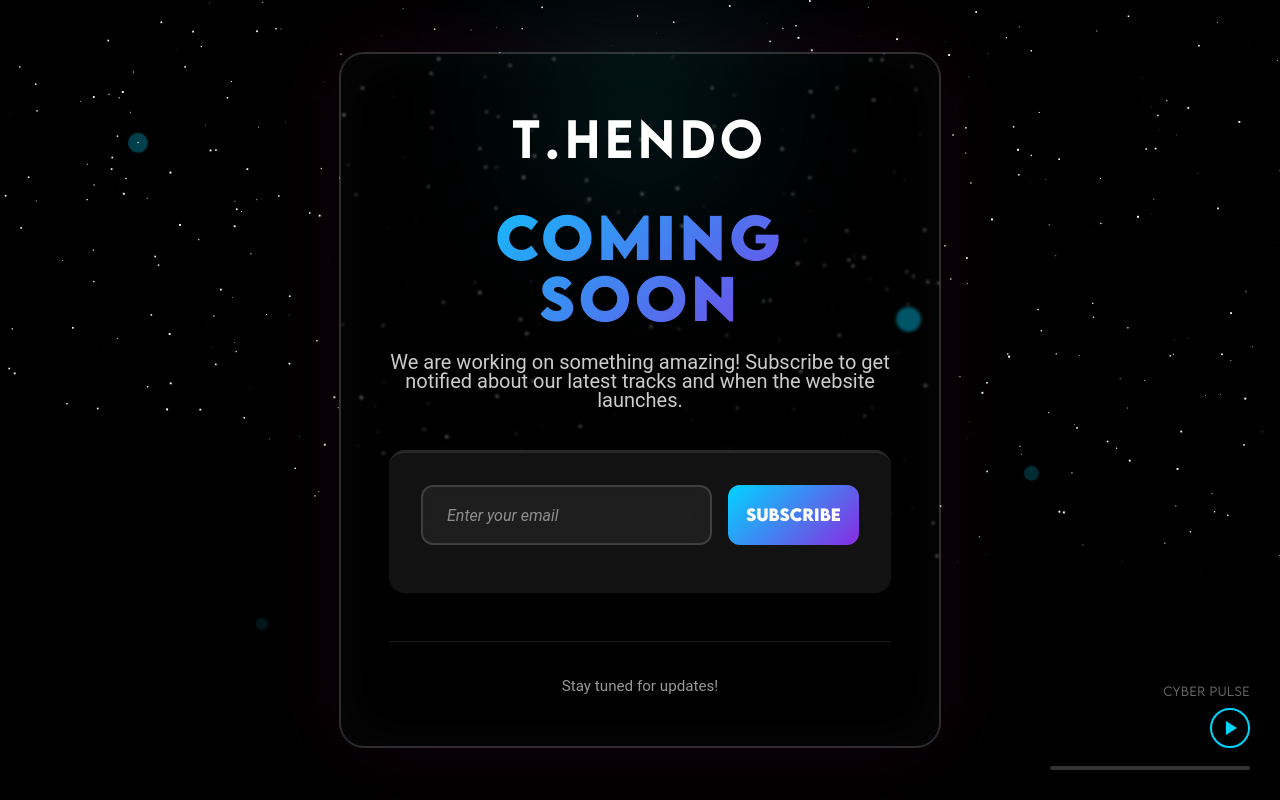
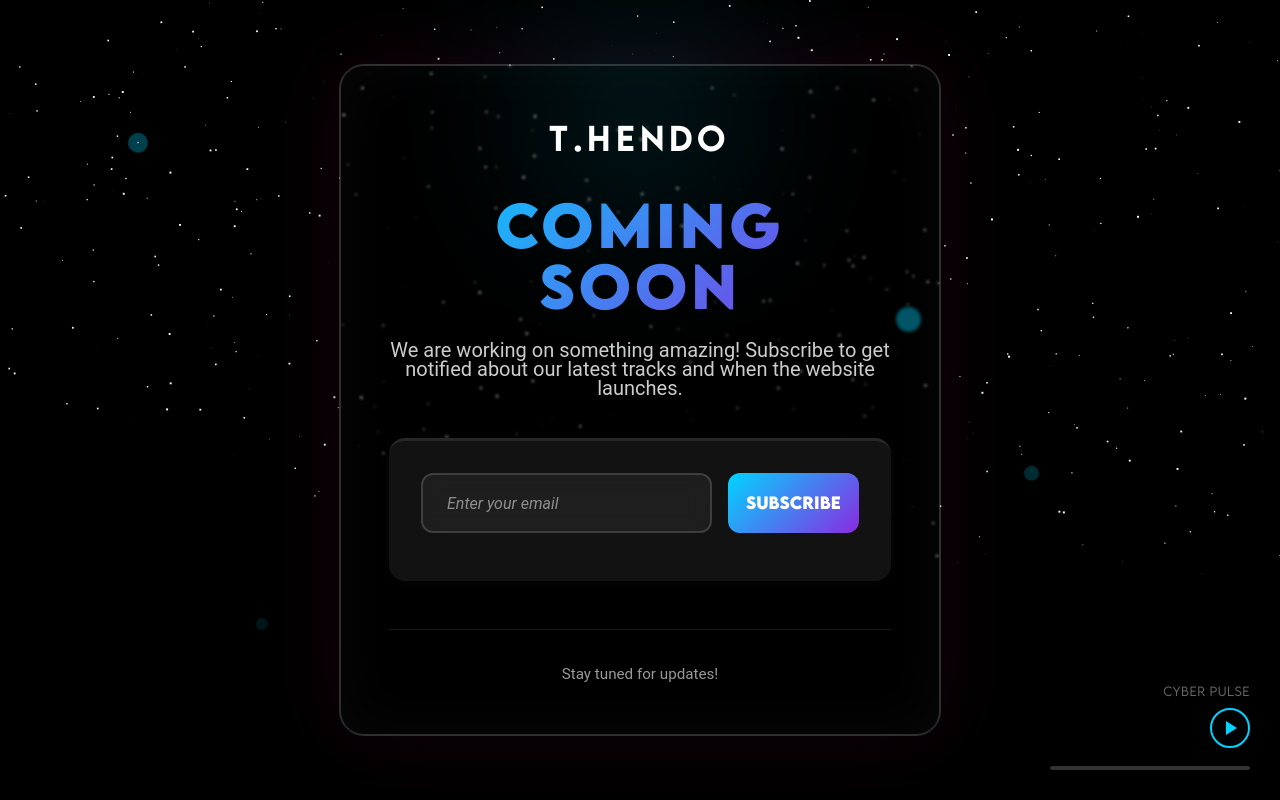
Before and after one commit to NikoDola/hendo, a Next.js app: page / in a window 1280 px wide. Built offline with nearby package versions, Linux system fonts and the light colour scheme; no server answers.

Commit message:
logo smaller

```diff
--- a/src/app/page.tsx
+++ b/src/app/page.tsx
@@ -52,7 +52,7 @@ export default function UnderConstruction() {
         <div className="underConstructionGlow"></div>
 
         <div className="underConstructionLogo">
-          <Logo size="3rem" />
+          <Logo size="2rem" />
         </div>
 
         <h1 className="underConstructionTitle">
```
